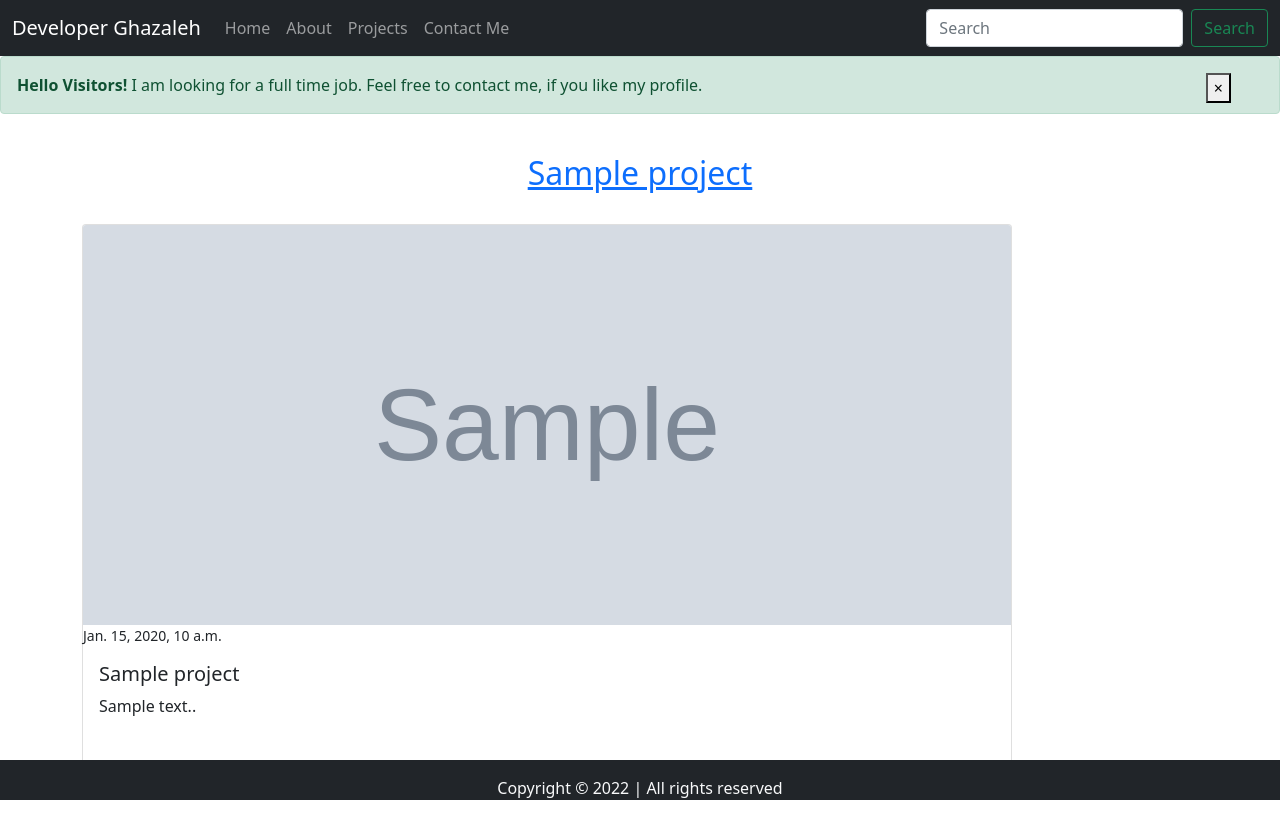
After one commit to Hadian1989/portfolio, a Django app: a page that uses templates/base.html in a window 1280 px wide. The commit adds this page. Run offline with Django 3.2, Linux system fonts and the light colour scheme; tables that the repository leaves empty hold one stand-in row (values such as "Sample post"); grey boxes marked "Sample" are stand-in pictures.

Commit message:
create project detail

```diff
--- a/home/models.py
+++ b/home/models.py
@@ -1,3 +1,4 @@
+from django.utils import timezone
 from django.db import models
 from cloudinary.models import CloudinaryField
 
@@ -15,16 +16,17 @@ class Contact(models.Model):
 
 
 class Project(models.Model):
-    title = models.CharField(max_length=30)
+    title = models.CharField(max_length=20)
+    slug = models.SlugField(max_length=20, unique=True)
     description = models.TextField()
-    created_at = models.DateField(auto_now_add=True)
-    finished_at = models.DateField(null=True, blank=True)
-    Project_Status_CHOICES = (
-        ("inProgress", "in progress"),
-        ("Finished", "Finished"),
-        ("inComplete", "In Compelete"),
+    created_at = models.DateTimeField(auto_now_add=True)
+    finished_at = models.DateTimeField(default=timezone.now, blank=True)
+    STATUS_CHOICES = (
+        ("p", "in progress"),
+        ("F", "Finished"),
+        ("d", 'Draft')
     )
-    status = models.CharField(max_length=10, choices=Project_Status_CHOICES)
+    status = models.CharField(max_length=1, choices=STATUS_CHOICES)
     image = CloudinaryField("image", folder="/portfolio/projects")
 
     def __str__(self):
--- a/home/urls.py
+++ b/home/urls.py
@@ -6,10 +6,11 @@ from home import views
 admin.site.site_header = "Login to Developer Ghazaleh"
 admin.site.site_title = "Welcome to Ghazaleh's dashboard"
 admin.site.index_title = "Welcome to this portal"
-
+app_name = "home"
 urlpatterns = [
     path("", views.home, name="home"),
     path("about", views.about, name="about"),
+    path("project/<slug:slug>/", views.project_detail, name="project-detail"),
     path("projects", views.projects, name="projects"),
     path("contact", views.contact, name="contact"),
 ]
--- a/home/views.py
+++ b/home/views.py
@@ -1,4 +1,5 @@
 from django.forms import models
+from django.http import request
 from django.shortcuts import render, HttpResponse
 from home.models import Contact, Project
 
@@ -22,6 +23,12 @@ def projects(request):
     return render(request, "projects.html", {"projects": projects})
 
 
+def project_detail(request,slug):
+    if request.method == "GET":
+        context={"project": Project.objects.get(slug=slug)}
+    return render(request, "project-detail.html", context)
+
+
 def contact(request):
     if request.method == "POST":
         name = request.POST["name"]
@@ -29,7 +36,8 @@ def contact(request):
         phone = request.POST["phone"]
         description = request.POST["description"]
         print("this is post")
-        contact = Contact(name=name, email=email, phone=phone, description=description)
+        contact = Contact(name=name, email=email,
+                          phone=phone, description=description)
         print("The data wirtten to the db")
         contact.save()
     return render(request, "contact.html")
--- a/templates/about.html
+++ b/templates/about.html
@@ -9,7 +9,7 @@
     <div class="row">
       <div class="col-md-4">
         <div class="card" style="width: 18rem;">
-          <img class="card-img-top" src="https://source.unsplash.com/500x300/?developer,programmer,python"
+          <img class="card-img-top" src="https://source.unsplash.com/500x300/?developer,artificial-intelligence"
             alt="Card image cap">
           <div class="card-body">
             <h5 class="card-title">Designer</h5>
--- a/templates/base.html
+++ b/templates/base.html
@@ -51,7 +51,7 @@
     <div class="alert alert-success alert-dismissible fade show mb-0" role="alert">
         <strong>Hello Visitors!</strong> I am looking for a full time job. Feel free to contact me, if you like my
         profile.
-        <button type="button" class="close" data-dismiss="alert" aria-label="Close">
+        <button type="button" class="close" data-dismiss="alert" aria-label="Close" style="float: right;">
             <span aria-hidden="true">&times;</span>
         </button>
     </div>
--- /dev/null
+++ b/templates/project-detail.html
@@ -0,0 +1,22 @@
+{% extends "base.html" %}
+
+{% block title%} Project Detail {% endblock title%}
+
+{% block body %}
+<div class="container my-4">
+    <h2 class="text-center my-3 py-3"><a href="{% url 'home:project-detail' project.slug %}">{{project.title}}</a></h2>
+    <div class="col-md-10">
+        <div class="card">
+            <img class="card-img-top" src="{{project.image}}" alt="Card image cap" height="400" width="400">
+            <small>{{project.finished_at}}</small>
+            <div class="card-body">
+                <h5 class="card-title">{{project.title}}</h5>
+                <p class="card-text">{{project.description}}.</p>
+                <br>
+                <br>
+            </div>
+        </div>
+    </div>
+
+</div>
+{% endblock body %}
```
Also changed, not shown: templates/projects.html (+6 -5 lines).
